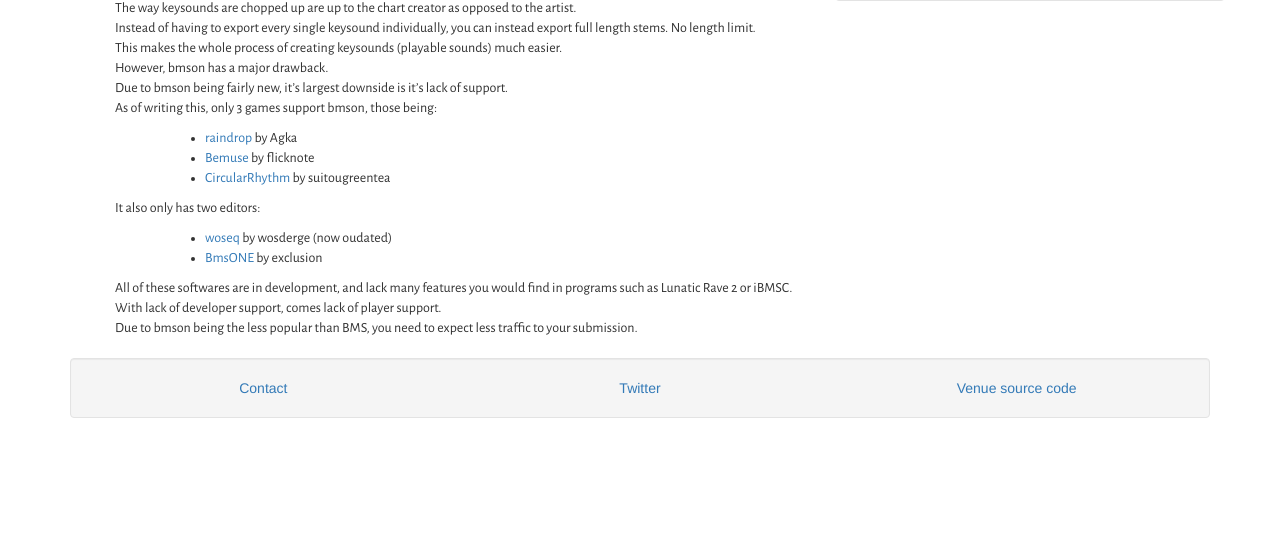
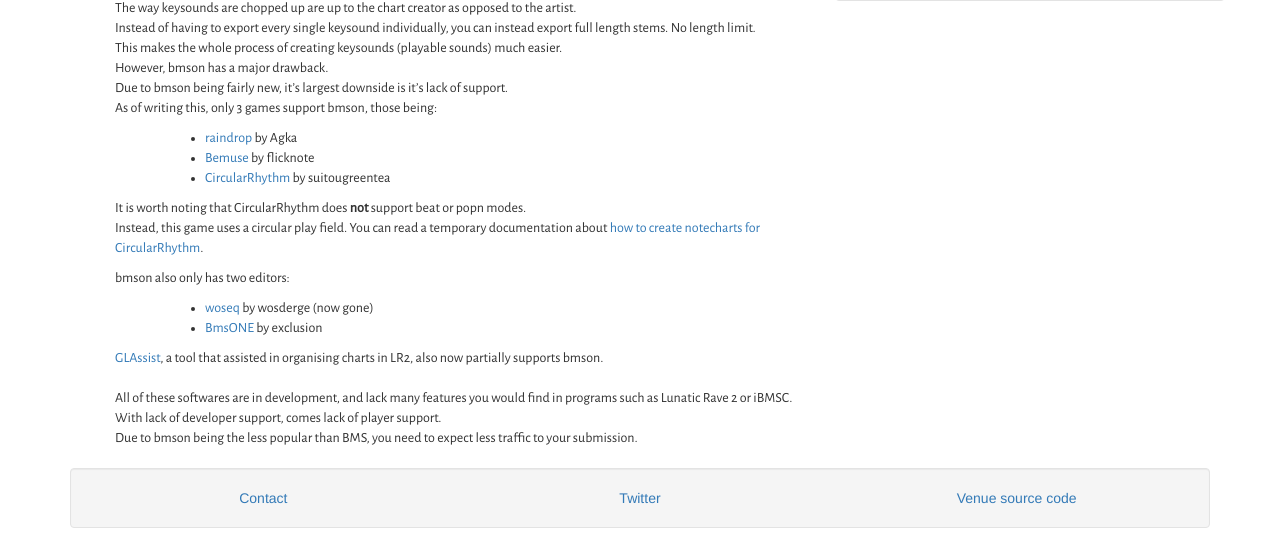
Before and after one commit to zardoru/becgi, a Flask app: page /bmsvsbmson/ in a window 1280 px wide. Shown: the part 674-1222 px from the top of the page. Before the commit the page ends 1092 px from the top, so only its background shows below. Run offline with Flask 2, Linux system fonts and the light colour scheme; parts of the project's set-up code (start-up, migrations or seed data) failed here and were passed over; some libraries are stand-ins or nearby versions.

Commit message:
Minor fixes to text.

```diff
--- a/templates/bmson.html
+++ b/templates/bmson.html
@@ -29,16 +29,20 @@
         <li><a href=https://github.com/zardoru/raindrop/releases>raindrop</a> by Agka</li>
         <li><a href=https://bemuse.ninja/>Bemuse</a> by flicknote</li>
         <li><a href=http://circularrhythm.github.io/>CircularRhythm</a> by suitougreentea</li>
-      </ul>
+      </ul></p>
+    <p class="description-text">
+      It is worth noting that CircularRhythm does <b>not</b> support beat or popn modes. </br>
+      Instead, this game uses a circular play field. You can read a temporary documentation about <a href=https://github.com/CircularRhythm/CircularRhythm/wiki/(Temporary)-How-to-create-notecharts-for-CircularRhythm>how to create notecharts for CircularRhythm</a>. </br>
     </p>
     <p class="description-text">
-      It also only has two editors:
+      bmson also only has two editors:
       <ul class="description-text d-pad">
-        <li><a href=http://cerebralmuddystream.nekokan.dyndns.info/bmson/>woseq</a> by wosderge (now oudated)</li>
+        <li><a href=http://cerebralmuddystream.nekokan.dyndns.info/bmson/>woseq</a> by wosderge (now gone)</li>
         <li><a href=http://sky.geocities.jp/exclusion_bms/bmsone_en.html>BmsONE</a> by exclusion</li>
       </ul>
     </p>
     <p class="description-text">
+      <a href=https://osdn.jp/projects/bms-dtimporter/>GLAssist</a>, a tool that assisted in organising charts in LR2, also now partially supports bmson. </br></br>
       All of these softwares are in development, and lack many features you would find in programs such as Lunatic Rave 2 or iBMSC. </br>
       With lack of developer support, comes lack of player support. </br>
       Due to bmson being the less popular than BMS, you need to expect less traffic to your submission. </br>
```
